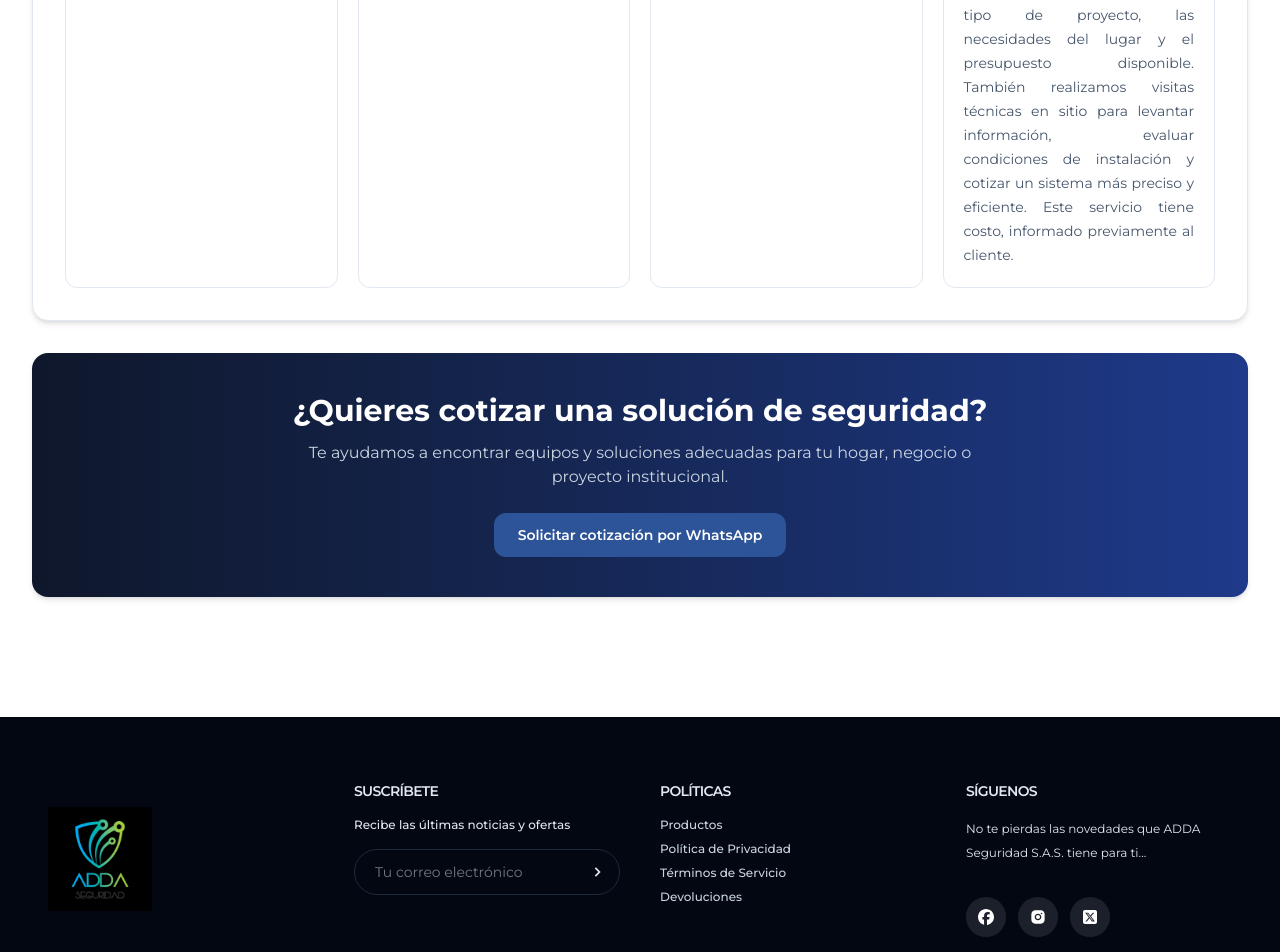
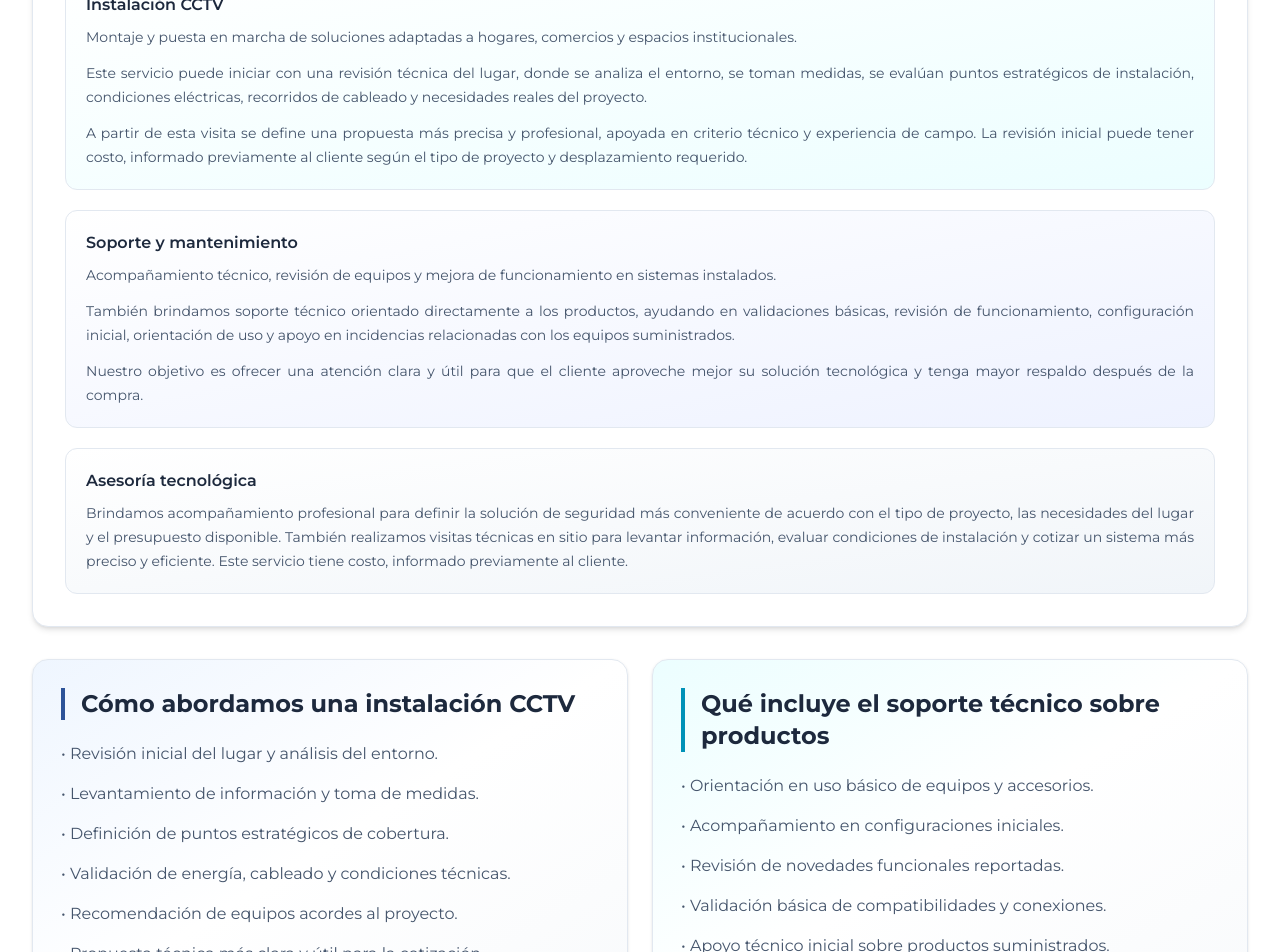
Before and after one commit to adela123450/adda-seguridad-ecommerce, a React (Vite) app: page /Nosotros in a window 1280 px wide. Shown: the part 1300-2252 px from the top of the page. Built offline with nearby package versions, Linux system fonts and the light colour scheme.

Commit message:
V18 mejoras en el menú movil

```diff
--- a/src/components/shared/Navbar.tsx
+++ b/src/components/shared/Navbar.tsx
@@ -2,20 +2,17 @@ import { useEffect, useState } from "react";
 import {
   Link,
   NavLink,
+  useLocation,
   useNavigate,
-  useLocation,
 } from "react-router-dom";
-
 import { navbarLinks } from "../../constants/links";
-
 import {
   HiOutlineSearch,
   HiOutlineShoppingBag,
   HiOutlineHeart,
   HiOutlineUser,
-  HiOutlineMenuAlt3,
 } from "react-icons/hi";
-
+import { HiOutlineMenuAlt3 } from "react-icons/hi";
 import { Logo } from "./Logo";
 import { useCart } from "../../hooks/useCart";
 import { useFavorites } from "../../hooks/useFavorites";
@@ -23,17 +20,14 @@ import { useFavorites } from "../../hooks/useFavorites";
 export const Navbar = () => {
   const { totalItems } = useCart();
   const { totalFavorites } = useFavorites();
-
   const navigate = useNavigate();
   const location = useLocation();
 
   const [searchTerm, setSearchTerm] = useState("");
   const [isMenuOpen, setIsMenuOpen] = useState(false);
 
-  /* Limpia buscador al salir del catálogo */
   useEffect(() => {
-    const isCatalogPage =
-      location.pathname === "/Equipos de seguridad";
+    const isCatalogPage = location.pathname === "/Equipos de seguridad";
 
     if (!isCatalogPage) {
       setSearchTerm("");
@@ -48,14 +42,10 @@ export const Navbar = () => {
       return;
     }
 
-    navigate(
-      `/Equipos de seguridad?q=${encodeURIComponent(query)}`
-    );
+    navigate(`/Equipos de seguridad?q=${encodeURIComponent(query)}`);
   };
 
-  const handleSubmit = (
-    e: React.FormEvent<HTMLFormElement>
-  ) => {
+  const handleSubmit = (e: React.FormEvent<HTMLFormElement>) => {
     e.preventDefault();
     handleSearch();
   };
@@ -85,7 +75,6 @@ export const Navbar = () => {
                 {({ isActive }) => (
                   <>
                     {link.title}
-
                     <span
                       className={`absolute -bottom-1 left-0 h-[2px] rounded-full bg-[#2D5398] transition-all duration-300 ${
                         isActive ? "w-full" : "w-0"
@@ -98,17 +87,12 @@ export const Navbar = () => {
           </nav>
 
           <div className="flex items-center gap-5">
-            <form
-              onSubmit={handleSubmit}
-              className="flex items-center gap-2"
-            >
+            <form onSubmit={handleSubmit} className="flex items-center gap-2">
               <div className="flex items-center rounded-xl border border-blue-200 bg-white px-3 py-2 shadow-sm transition focus-within:border-[#2D5398]">
                 <input
                   type="text"
                   value={searchTerm}
-                  onChange={(e) =>
-                    setSearchTerm(e.target.value)
-                  }
+                  onChange={(e) => setSearchTerm(e.target.value)}
                   placeholder="Buscar equipos..."
                   className="w-[180px] bg-transparent text-sm outline-none lg:w-[220px]"
                 />
@@ -131,7 +115,6 @@ export const Navbar = () => {
               <span className="absolute -bottom-2 -right-2 grid h-5 w-5 place-items-center rounded-full bg-[#2D5398] text-xs text-white">
                 {totalFavorites}
               </span>
-
               <HiOutlineHeart size={25} />
             </Link>
 
@@ -151,13 +134,12 @@ export const Navbar = () => {
               <span className="absolute -bottom-2 -right-2 grid h-5 w-5 place-items-center rounded-full bg-[#2D5398] text-xs text-white">
                 {totalItems}
               </span>
-
               <HiOutlineShoppingBag size={25} />
             </Link>
           </div>
         </div>
 
-        {/* MOBILE */}
+        {/* MOBILE - 3 BLOQUES */}
         <div className="grid grid-cols-[88px_1fr_48px] items-center gap-2 px-4 py-3 md:hidden">
           <div className="flex items-center justify-start overflow-hidden">
             <Logo compact />
@@ -167,17 +149,18 @@ export const Navbar = () => {
             <Link
               to="/favoritos"
               className="relative text-slate-700 transition hover:text-[#2D5398]"
+              aria-label="Ir a favoritos"
             >
               <span className="absolute -bottom-2 -right-2 grid h-5 w-5 place-items-center rounded-full bg-[#2D5398] text-xs text-white">
                 {totalFavorites}
               </span>
-
               <HiOutlineHeart size={24} />
             </Link>
 
             <Link
               to="/account"
               className="grid h-9 w-9 place-items-center rounded-full border-2 border-slate-700 text-slate-700 transition-all duration-300 hover:border-[#2D5398] hover:text-[#2D5398]"
+              aria-label="Mi cuenta"
             >
               <HiOutlineUser size={21} />
             </Link>
@@ -185,11 +168,11 @@ export const Navbar = () => {
             <Link
               to="/carrito"
               className="relative text-slate-700 transition hover:text-[#2D5398]"
+              aria-label="Ir al carrito"
             >
               <span className="absolute -bottom-2 -right-2 grid h-5 w-5 place-items-center rounded-full bg-[#2D5398] text-xs text-white">
                 {totalItems}
               </span>
-
               <HiOutlineShoppingBag size={24} />
             </Link>
           </div>
@@ -199,6 +182,7 @@ export const Navbar = () => {
               type="button"
               onClick={() => setIsMenuOpen(true)}
               className="grid h-9 w-9 place-items-center text-slate-700 transition hover:text-[#2D5398]"
+              aria-label="Abrir menú"
             >
               <HiOutlineMenuAlt3 size={26} />
             </button>
@@ -215,13 +199,13 @@ export const Navbar = () => {
 
           <div className="fixed top-0 right-0 z-50 flex h-full w-[85%] max-w-[360px] flex-col bg-white shadow-2xl md:hidden">
             <div className="flex items-center justify-between border-b border-slate-200 px-5 py-4">
-              <h2 className="text-lg font-semibold text-[#111827]">
-                Menú
-              </h2>
+              <h2 className="text-lg font-semibold text-[#111827]">Menú</h2>
 
               <button
+                type="button"
                 onClick={closeMenu}
-                className="grid h-9 w-9 place-items-center text-2xl text-slate-700"
+                className="grid h-9 w-9 place-items-center text-2xl text-slate-700 transition hover:text-[#2D5398]"
+                aria-label="Cerrar menú"
               >
                 ×
               </button>
@@ -232,7 +216,7 @@ export const Navbar = () => {
                 <NavLink
                   to="/"
                   onClick={closeMenu}
-                  className="border-b border-slate-100 pb-3"
+                  className="border-b border-slate-100 pb-3 text-base font-medium text-slate-700 hover:text-[#2D5398]"
                 >
                   Inicio
                 </NavLink>
@@ -240,19 +224,80 @@ export const Navbar = () => {
                 <NavLink
                   to="/Equipos de seguridad"
                   onClick={closeMenu}
-                  className="border-b border-slate-100 pb-3"
+                  className="border-b border-slate-100 pb-3 text-base font-medium text-slate-700 hover:text-[#2D5398]"
                 >
                   Equipos
                 </NavLink>
 
                 <NavLink
-                  to="/nosotros"
+                  to="/favoritos"
                   onClick={closeMenu}
-                  className="border-b border-slate-100 pb-3"
+                  className="flex items-center justify-between border-b border-slate-100 pb-3 text-base font-medium text-slate-700 hover:text-[#2D5398]"
+                >
+                  <span>Favoritos</span>
+                  <span className="grid h-5 min-w-[20px] place-items-center rounded-full bg-[#2D5398] px-1 text-xs text-white">
+                    {totalFavorites}
+                  </span>
+                </NavLink>
+
+                <NavLink
+                  to="/carrito"
+                  onClick={closeMenu}
+                  className="flex items-center justify-between border-b border-slate-100 pb-3 text-base font-medium text-slate-700 hover:text-[#2D5398]"
+                >
+                  <span>Carrito</span>
+                  <span className="grid h-5 min-w-[20px] place-items-center rounded-full bg-[#2D5398] px-1 text-xs text-white">
+                    {totalItems}
+                  </span>
+                </NavLink>
+              </nav>
+
+              <div className="my-6 border-t border-slate-200" />
+
+              <nav className="flex flex-col gap-4">
+                <Link
+                  to="/Nosotros#instalacion"
+                  onClick={closeMenu}
+                  className="border-b border-slate-100 pb-3 text-base font-medium text-slate-700 hover:text-[#2D5398]"
+                >
+                  Instalación CCTV
+                </Link>
+
+                <Link
+                  to="/Nosotros#soporte"
+                  onClick={closeMenu}
+                  className="border-b border-slate-100 pb-3 text-base font-medium text-slate-700 hover:text-[#2D5398]"
+                >
+                  Soporte y mantenimiento
+                </Link>
+
+                <NavLink
+                  to="/Nosotros"
+                  onClick={closeMenu}
+                  className="border-b border-slate-100 pb-3 text-base font-medium text-slate-700 hover:text-[#2D5398]"
                 >
                   Nosotros
                 </NavLink>
+
+                <NavLink
+                  to="/account"
+                  onClick={closeMenu}
+                  className="border-b border-slate-100 pb-3 text-base font-medium text-slate-700 hover:text-[#2D5398]"
+                >
+                  Mi cuenta
+                </NavLink>
               </nav>
+
+              <div className="mt-auto pt-8">
+                <a
+                  href="https://wa.me/573015068866?text=Hola,%20quiero%20cotizar%20un%20equipo%20de%20seguridad"
+                  target="_blank"
+                  rel="noopener noreferrer"
+                  className="block rounded-xl bg-[#2D5398] px-4 py-3 text-center font-semibold text-white transition hover:bg-[#234684]"
+                >
+                  Cotizar por WhatsApp
+                </a>
+              </div>
             </div>
           </div>
         </>
--- a/src/pages/AboutPage.tsx
+++ b/src/pages/AboutPage.tsx
@@ -1,4 +1,24 @@
+import { useEffect } from "react";
+import { useLocation } from "react-router-dom";
+
 export const AboutPage = () => {
+  const location = useLocation();
+
+  useEffect(() => {
+    if (!location.hash) return;
+
+    const id = location.hash.replace("#", "");
+    const element = document.getElementById(id);
+
+    if (element) {
+      const yOffset = -110;
+      const y =
+        element.getBoundingClientRect().top + window.pageYOffset + yOffset;
+
+      window.scrollTo({ top: y, behavior: "smooth" });
+    }
+  }, [location.hash]);
+
   return (
     <section className="mx-auto max-w-7xl px-4 py-10 md:py-12">
       {/* HERO PREMIUM */}
@@ -95,13 +115,16 @@ export const AboutPage = () => {
       </div>
 
       {/* BLOQUE 2 */}
-      <div className="mt-8 rounded-2xl border border-slate-200 bg-white p-8 shadow-md transition duration-300 hover:shadow-xl">
+      <div
+        id="que-ofrecemos"
+        className="mt-8 rounded-2xl border border-slate-200 bg-white p-8 shadow-md transition duration-300 hover:shadow-xl"
+      >
         <h2 className="border-l-4 border-[#2D5398] pl-4 text-2xl font-bold text-slate-800">
           Qué ofrecemos
         </h2>
 
-        <div className="mt-6 grid grid-cols-1 gap-5 md:grid-cols-2 xl:grid-cols-4">
-          <div className="rounded-xl border border-slate-200 bg-white p-5 transition duration-300 hover:-translate-y-1 hover:shadow-lg">
+        <div className="mt-6 grid grid-cols-1 gap-5">
+          <div className="rounded-xl border border-slate-200 bg-gradient-to-br from-white to-blue-50 p-5 transition duration-300 hover:-translate-y-1 hover:shadow-lg">
             <h3 className="font-semibold text-slate-800">
               Venta de equipos CCTV
             </h3>
@@ -111,17 +134,37 @@ export const AboutPage = () => {
             </p>
           </div>
 
-          <div className="rounded-xl border border-slate-200 bg-white p-5 transition duration-300 hover:-translate-y-1 hover:shadow-lg">
+          <div
+            id="instalacion"
+            className="rounded-xl border border-slate-200 bg-gradient-to-br from-white to-cyan-50 p-5 transition duration-300 hover:-translate-y-1 hover:shadow-lg"
+          >
             <h3 className="font-semibold text-slate-800">
-              Instalación profesional
+              Instalación CCTV
             </h3>
             <p className="mt-2 text-justify text-sm leading-6 text-slate-600">
               Montaje y puesta en marcha de soluciones adaptadas a hogares,
               comercios y espacios institucionales.
             </p>
+
+            <p className="mt-3 text-justify text-sm leading-6 text-slate-600">
+              Este servicio puede iniciar con una revisión técnica del lugar,
+              donde se analiza el entorno, se toman medidas, se evalúan puntos
+              estratégicos de instalación, condiciones eléctricas, recorridos de
+              cableado y necesidades reales del proyecto.
+            </p>
+
+            <p className="mt-3 text-justify text-sm leading-6 text-slate-600">
+              A partir de esta visita se define una propuesta más precisa y
+              profesional, apoyada en criterio técnico y experiencia de campo.
+              La revisión inicial puede tener costo, informado previamente al
+              cliente según el tipo de proyecto y desplazamiento requerido.
+            </p>
           </div>
 
-          <div className="rounded-xl border border-slate-200 bg-white p-5 transition duration-300 hover:-translate-y-1 hover:shadow-lg">
+          <div
+            id="soporte"
+            className="rounded-xl border border-slate-200 bg-gradient-to-br from-white to-indigo-50 p-5 transition duration-300 hover:-translate-y-1 hover:shadow-lg"
+          >
             <h3 className="font-semibold text-slate-800">
               Soporte y mantenimiento
             </h3>
@@ -129,9 +172,22 @@ export const AboutPage = () => {
               Acompañamiento técnico, revisión de equipos y mejora de
               funcionamiento en sistemas instalados.
             </p>
+
+            <p className="mt-3 text-justify text-sm leading-6 text-slate-600">
+              También brindamos soporte técnico orientado directamente a los
+              productos, ayudando en validaciones básicas, revisión de
+              funcionamiento, configuración inicial, orientación de uso y apoyo
+              en incidencias relacionadas con los equipos suministrados.
+            </p>
+
+            <p className="mt-3 text-justify text-sm leading-6 text-slate-600">
+              Nuestro objetivo es ofrecer una atención clara y útil para que el
+              cliente aproveche mejor su solución tecnológica y tenga mayor
+              respaldo después de la compra.
+            </p>
           </div>
 
-          <div className="rounded-xl border border-slate-200 bg-white p-5 transition duration-300 hover:-translate-y-1 hover:shadow-lg">
+          <div className="rounded-xl border border-slate-200 bg-gradient-to-br from-white to-slate-100 p-5 transition duration-300 hover:-translate-y-1 hover:shadow-lg">
             <h3 className="font-semibold text-slate-800">
               Asesoría tecnológica
             </h3>
@@ -145,6 +201,39 @@ export const AboutPage = () => {
               previamente al cliente.
             </p>
           </div>
+        </div>
+      </div>
+
+      {/* BLOQUE 3 */}
+      <div className="mt-8 grid grid-cols-1 gap-6 lg:grid-cols-2">
+        <div className="rounded-2xl border border-slate-200 bg-gradient-to-br from-blue-50 via-white to-slate-50 p-7 shadow-sm transition duration-300 hover:shadow-md">
+          <h2 className="border-l-4 border-[#2D5398] pl-4 text-xl font-bold text-slate-800 md:text-2xl">
+            Cómo abordamos una instalación CCTV
+          </h2>
+
+          <ul className="mt-5 space-y-3 text-sm leading-7 text-slate-600 md:text-base">
+            <li>• Revisión inicial del lugar y análisis del entorno.</li>
+            <li>• Levantamiento de información y toma de medidas.</li>
+            <li>• Definición de puntos estratégicos de cobertura.</li>
+            <li>• Validación de energía, cableado y condiciones técnicas.</li>
+            <li>• Recomendación de equipos acordes al proyecto.</li>
+            <li>• Propuesta técnica más clara y útil para la cotización.</li>
+          </ul>
+        </div>
+
+        <div className="rounded-2xl border border-slate-200 bg-gradient-to-br from-cyan-50 via-white to-slate-50 p-7 shadow-sm transition duration-300 hover:shadow-md">
+          <h2 className="border-l-4 border-cyan-600 pl-4 text-xl font-bold text-slate-800 md:text-2xl">
+            Qué incluye el soporte técnico sobre productos
+          </h2>
+
+          <ul className="mt-5 space-y-3 text-sm leading-7 text-slate-600 md:text-base">
+            <li>• Orientación en uso básico de equipos y accesorios.</li>
+            <li>• Acompañamiento en configuraciones iniciales.</li>
+            <li>• Revisión de novedades funcionales reportadas.</li>
+            <li>• Validación básica de compatibilidades y conexiones.</li>
+            <li>• Apoyo técnico inicial sobre productos suministrados.</li>
+            <li>• Guía clara para uso, revisión y atención postventa.</li>
+          </ul>
         </div>
       </div>
 
```
Lines whose indentation alone changed are shown as unchanged.
